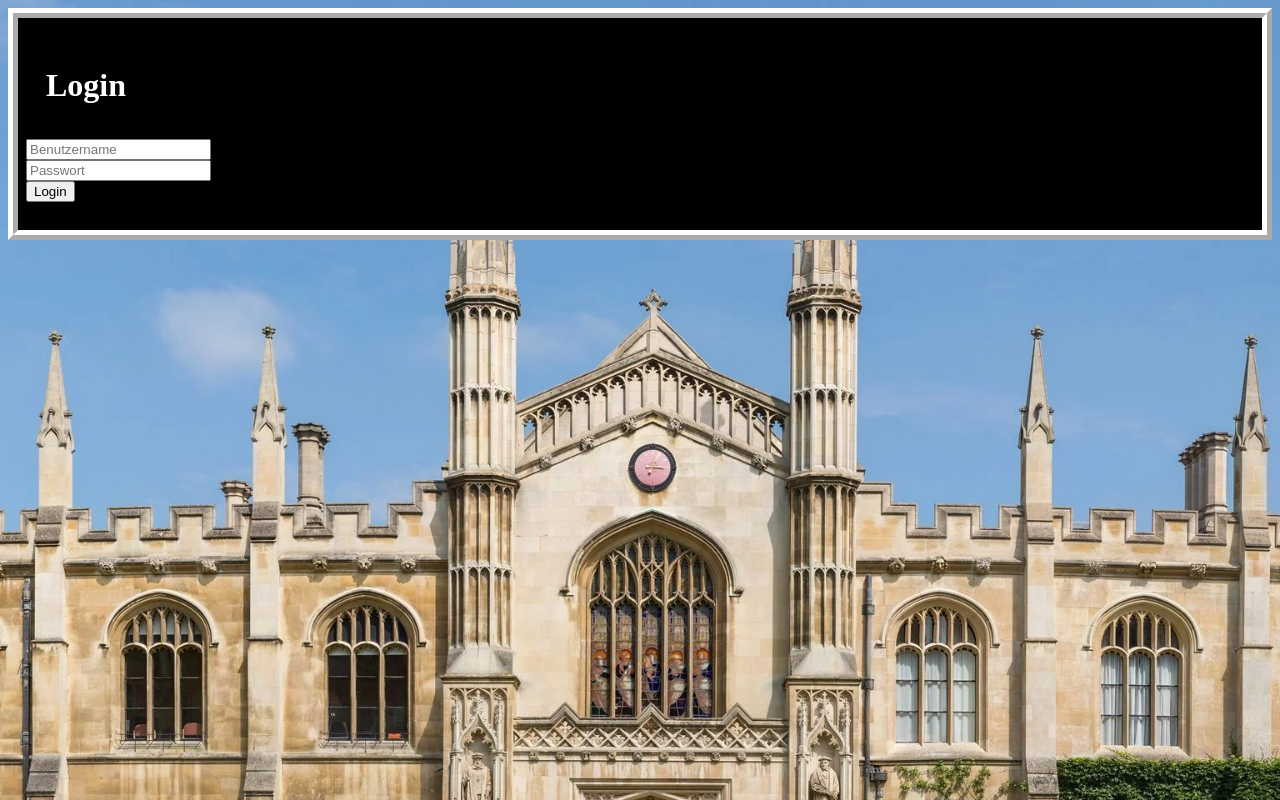
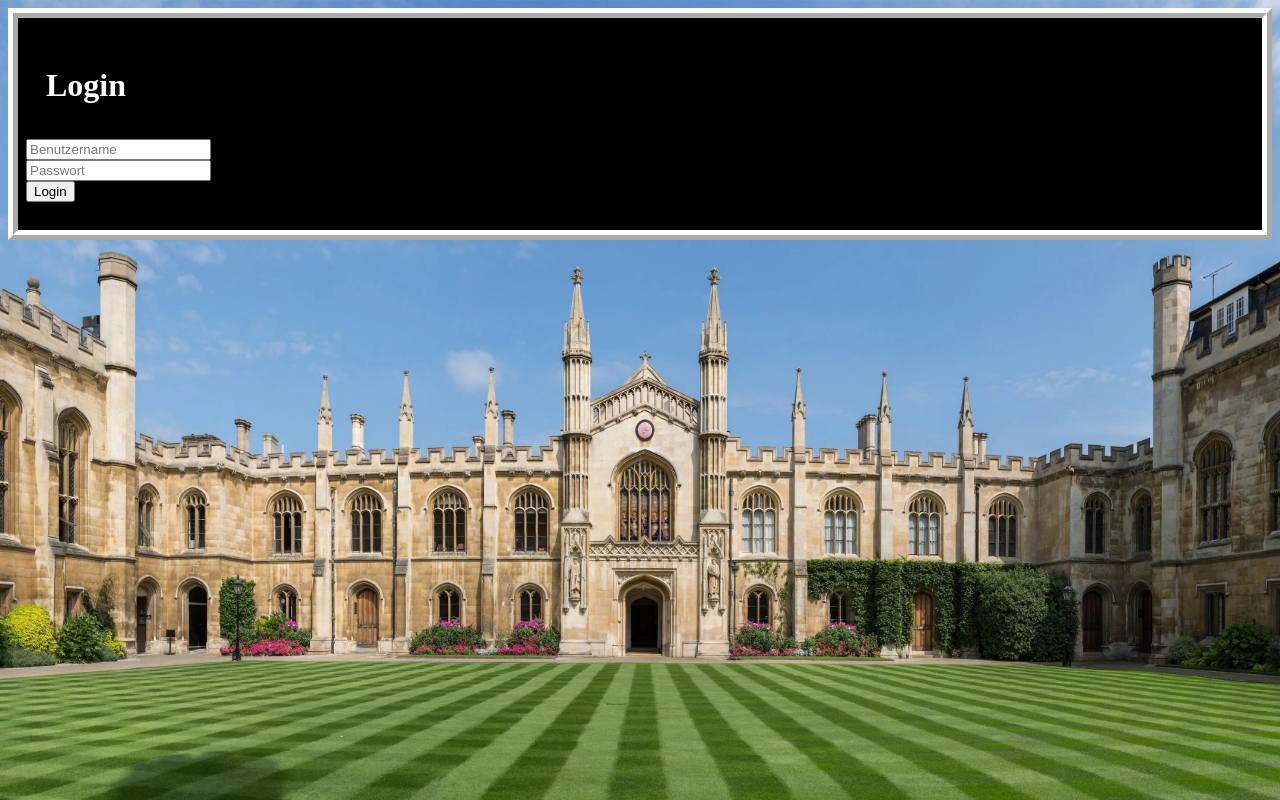
Before and after one commit to Nuddel23/Datenbank_projekt, a PHP site: page / in a window 1280 px wide. Run offline with PHP 8.4, Linux system fonts and the light colour scheme.

Commit message:
ferbesserungs versuch in login screan

```diff
--- a/css/login.css
+++ b/css/login.css
@@ -11,9 +11,9 @@ body {
     color: rgb(255, 255, 255);
     background-image: url("../img/hintergrund.jpg") ;
     background-position: center;
-    background-attachment: scroll;
     background-repeat: no-repeat;
-    background-size: 250%;
+    background-size: 100% 100%;
+
   }
   form{
     color:red;
```
